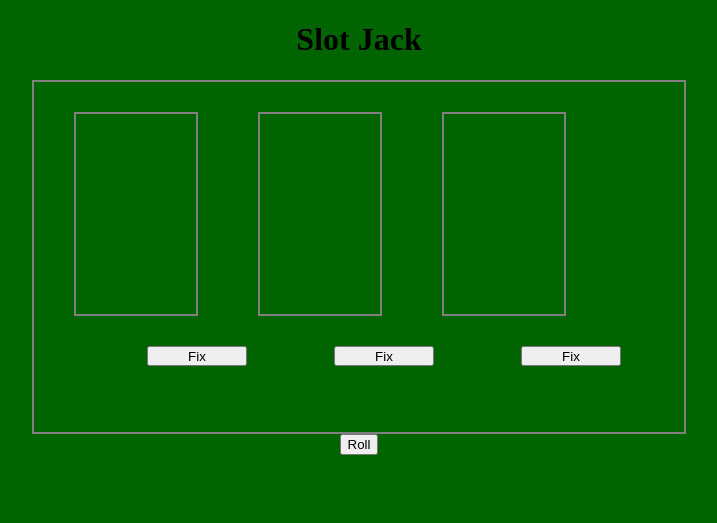
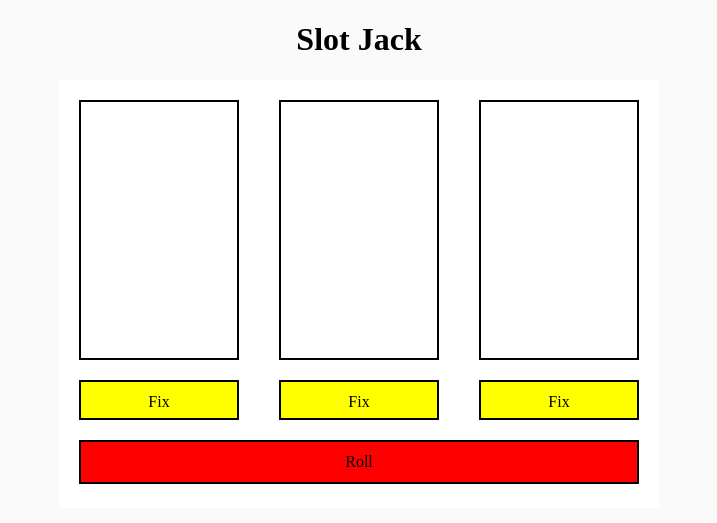
Before and after one commit to danainanou/Slot-Jack, a PHP site: page / in a window 1280 px wide. Shown: the top 523 px of the page, without its empty margins (281-998 px from the left). Run offline with PHP 8.4, Linux system fonts and the light colour scheme; some libraries are stand-ins or nearby versions.

Commit message:
Setting up the structure

```diff
--- a/css/style.css
+++ b/css/style.css
@@ -1,44 +1,46 @@
 body {
-  background-color: darkgreen;
+  background-color: #fafafa;
   text-align: center;
   margin: 0 auto;
 }
 
 .container {
-  width: 650px;
-  height: 350px;
-  border: 2px solid grey;
+  width: 600px;
   margin: 0 auto;
+  background: white;
 }
 
 .card {
-  border: 2px solid grey;
-  width: 120px;
-  height: 200px;
-  display: inline-block;
+  box-sizing: border-box;
+  border: 2px solid black;
+  width: 160px;
+  height: 260px;
   float: left;
-  margin: 30px;
+  margin: 20px;
+}
+
+.fixed {
+  border: 2px solid yellow;
 }
 
 .fix {
-  width: 100px;
-  height: 20px;
-  margin-left: 50px;
-}
-
-.two {
-  margin-left: 83px;
-}
-
-.three {
-  margin-left: 83px;
-}
-
-.first {
-  margin-left: 40px;
+  box-sizing: border-box;
+  border: 2px solid black;
+  width: 160px;
+  height: 40px;
+  line-height: 40px;
+  float: left;
+  background: yellow;
+  margin: 0 20px;
 }
 
 .roll {
   display: inline-block;
-
+  line-height: 40px;
+  background: red;
+  width: 560px;
+  box-sizing: border-box;
+  border: 2px solid black;
+  margin: 20px;
+  overflow: hidden;
 }
--- a/index.html
+++ b/index.html
@@ -4,21 +4,23 @@
     <meta charset="utf-8">
     <title>WDI Project One</title>
     <link rel="stylesheet" href="css/style.css">
+    <script src="https://ajax.googleapis.com/ajax/libs/jquery/3.2.1/jquery.min.js"></script>
     <script type="text/javascript" src="js/app.js"></script>
   </head>
   <body>
     <h1>Slot Jack</h1>
-
     <div class="container">
-      <div class="first card"></div>
-      <div class="second card"></div>
-      <div class="third card"></div>
-      <button type="button" class="fix one">Fix</button>
-      <button type="button" class="fix two">Fix</button>
-      <button type="button" class="fix three">Fix</button>
+      <div class="cards">
+        <div class="first card"></div>
+        <div class="second card"></div>
+        <div class="third card"></div>
+      </div>
+      <div class="fixes">
+        <div data-card="first" class="fix">Fix</div>
+        <div data-card="second" class="fix">Fix</div>
+        <div data-card="third" class="fix">Fix</div>
+      </div>
+      <div class="roll">Roll</div>
     </div>
-
-    <button type="button" class="roll">Roll</button>
-
   </body>
 </html>
--- a/js/app.js
+++ b/js/app.js
@@ -17,6 +17,7 @@
 // A for loop should work wonders in this case.
 // Make those values appear in the html with txt and possibly string interpolation.
 // When the player wants to fix a value a class of 'fixed' will be added to the column they want to fix.
+// Clicking the button again removes the fixed class.
 // If the column has a class of fixed && the player has rolls left they will be able to roll again.
 // Not sure at this point how to restrict the player and AI to having 3 rolls each. Maybe a conditional statement?
 // Render the roll and fix buttons inactive and remove 'fixed' class from columns when AI is rolling.
@@ -26,5 +27,37 @@
 // else if player 1 score > 21 return loss, else tie.
 // If player 1 || AI roll 3 Aces then it is a win else Aces = 11 points.
 
-// const $player1 = '';
-// const $ai = '';
+const cardValues = ['A', 2, 3, 4, 5, 6, 7, 8, 9, 10, 'J', 'Q', 'K'];
+let $cards;
+
+// Function to run when the document has loaded
+$(init);
+
+// Initial function that sets up the game
+function init() {
+  // Setup event listeners
+  $('.roll').on('click', roll);
+  $('.fix').on('click', fix);
+}
+
+function roll() {
+  // Select all of the cards that have the class of '.card' but NOT the class
+  // of '.fixed'
+  $cards = $('.card:not(.fixed)');
+  // Loop through them and...
+  for (let i = 0; i < $cards.length; i++) {
+    // Pick a random card value from the list of card values
+    var random = cardValues[Math.floor(Math.random() * cardValues.length)];
+    // Add it to the html of that specific card by fetching it out of the
+    // array of card
+    $($cards[i]).html(random);
+  }
+}
+
+function fix() {
+  // Find the corresponding card using the 'data-card' value that we added on
+  // each of the fix buttons
+  const $card = $(`.${$(this).data('card')}`);
+  // Toggle (swithc) the class of fixed on and off
+  $card.toggleClass('fixed');
+}
```
